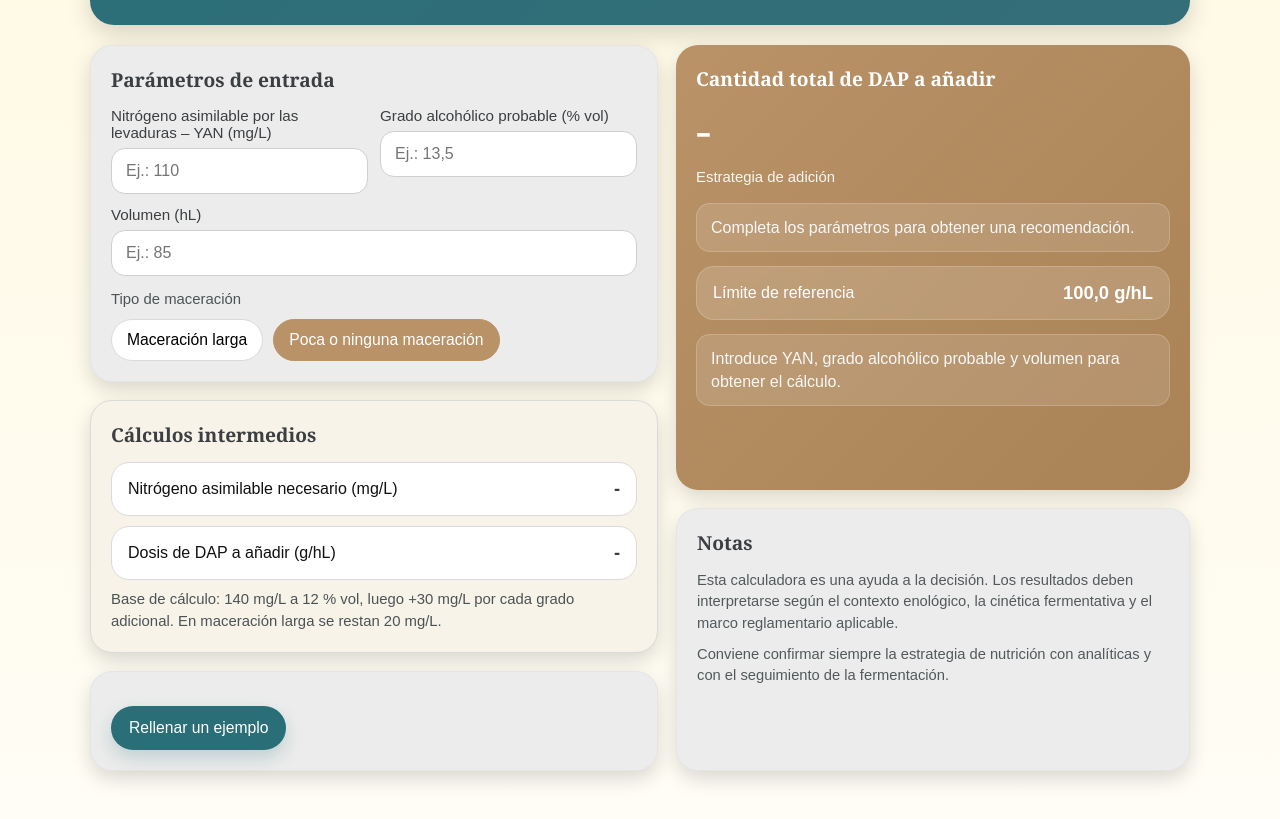
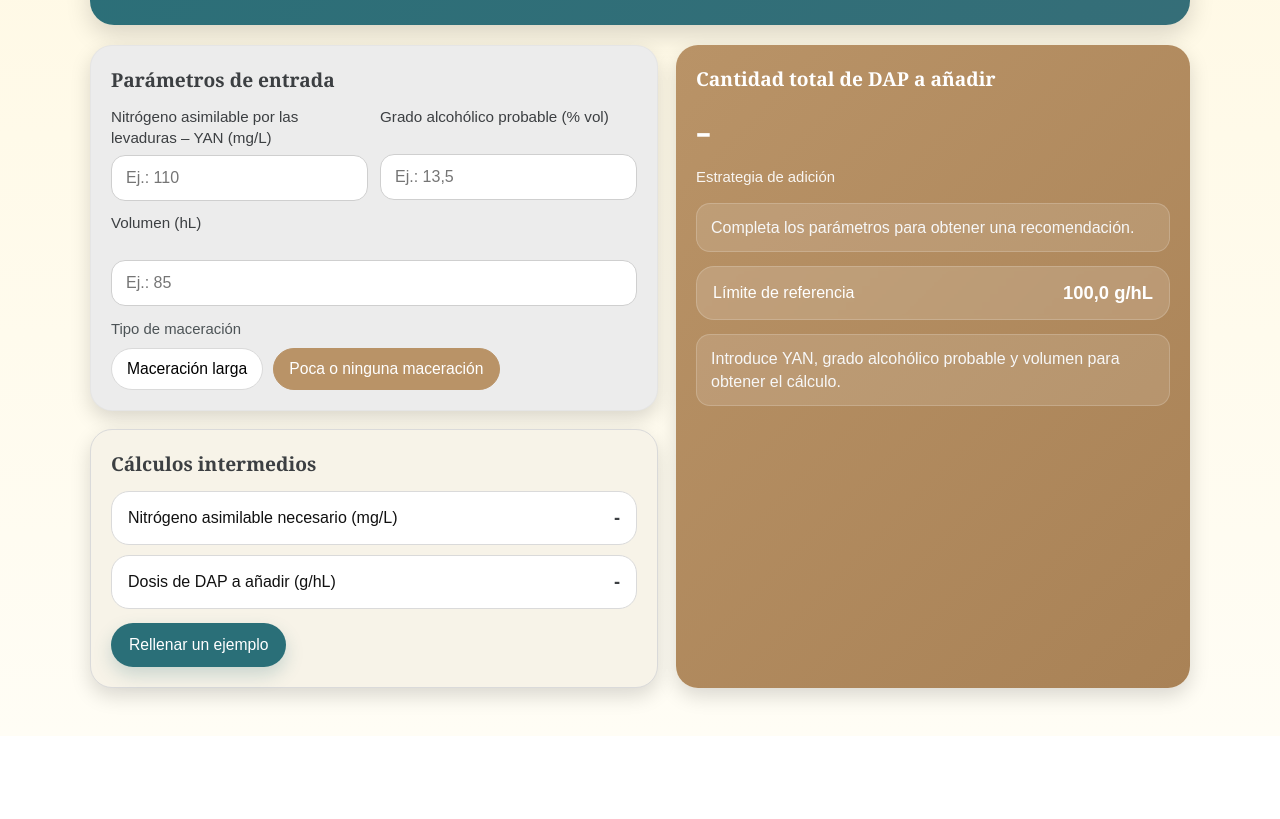
Before and after one commit to MathViniSystems/gestion.nitrogeno, a plain HTML site: page index.html in a window 1280 px wide. Shown: the part 268-1087 px from the top of the page. After the commit the page ends 1004 px from the top, so only its background shows below. Drawn offline with Linux system fonts and the light colour scheme.

Commit message:
Update form layout and remove unused styles
Refactor form layout and remove unnecessary elements.

```diff
--- a/index.html
+++ b/index.html
@@ -145,14 +145,23 @@
     @media (min-width: 700px) {
       .row.two {
         grid-template-columns: 1fr 1fr;
+        align-items: start;
       }
+    }
+
+    .field {
+      display: flex;
+      flex-direction: column;
+      justify-content: flex-start;
     }
 
     label {
       display: block;
-      margin-bottom: 7px;
+      margin: 0 0 7px 0;
+      min-height: 2.6em;
       font-family: Quicksand, Arial, sans-serif;
       font-size: 0.95rem;
+      line-height: 1.35;
       color: var(--deep);
     }
 
@@ -326,13 +335,6 @@
     .card.brown .help-box {
       color: rgba(255,255,255,0.92);
     }
-
-    .small-note {
-      font-family: Quicksand, Arial, sans-serif;
-      font-size: 0.92rem;
-      line-height: 1.45;
-      color: #52595c;
-    }
   </style>
 </head>
 <body>
@@ -358,18 +360,18 @@
           <h2 class="section-title">Parámetros de entrada</h2>
 
           <div class="row two">
-            <div>
+            <div class="field">
               <label for="yan">Nitrógeno asimilable por las levaduras – YAN (mg/L)</label>
               <input id="yan" inputmode="decimal" placeholder="Ej.: 110" />
             </div>
-            <div>
+            <div class="field">
               <label for="tavp">Grado alcohólico probable (% vol)</label>
               <input id="tavp" inputmode="decimal" placeholder="Ej.: 13,5" />
             </div>
           </div>
 
           <div class="row">
-            <div>
+            <div class="field">
               <label for="volumeHl">Volumen (hL)</label>
               <input id="volumeHl" inputmode="decimal" placeholder="Ej.: 85" />
             </div>
@@ -393,13 +395,7 @@
             <span>Dosis de DAP a añadir (g/hL)</span>
             <span class="value" id="doseGhL">-</span>
           </div>
-          <div class="help-box">
-            Base de cálculo: 140 mg/L a 12 % vol, luego +30 mg/L por cada grado adicional.
-            En maceración larga se restan 20 mg/L.
-          </div>
-        </div>
 
-        <div class="card">
           <div class="btn-row">
             <button class="btn-primary" type="button" id="exampleBtn">Rellenar un ejemplo</button>
           </div>
@@ -426,17 +422,6 @@
           </div>
 
           <div class="messages" id="messages"></div>
-        </div>
-
-        <div class="card">
-          <h2 class="section-title">Notas</h2>
-          <div class="small-note">
-            Esta calculadora es una ayuda a la decisión. Los resultados deben interpretarse según el contexto
-            enológico, la cinética fermentativa y el marco reglamentario aplicable.
-          </div>
-          <div class="small-note" style="margin-top:10px;">
-            Conviene confirmar siempre la estrategia de nutrición con analíticas y con el seguimiento de la fermentación.
-          </div>
         </div>
       </section>
     </div>
```
